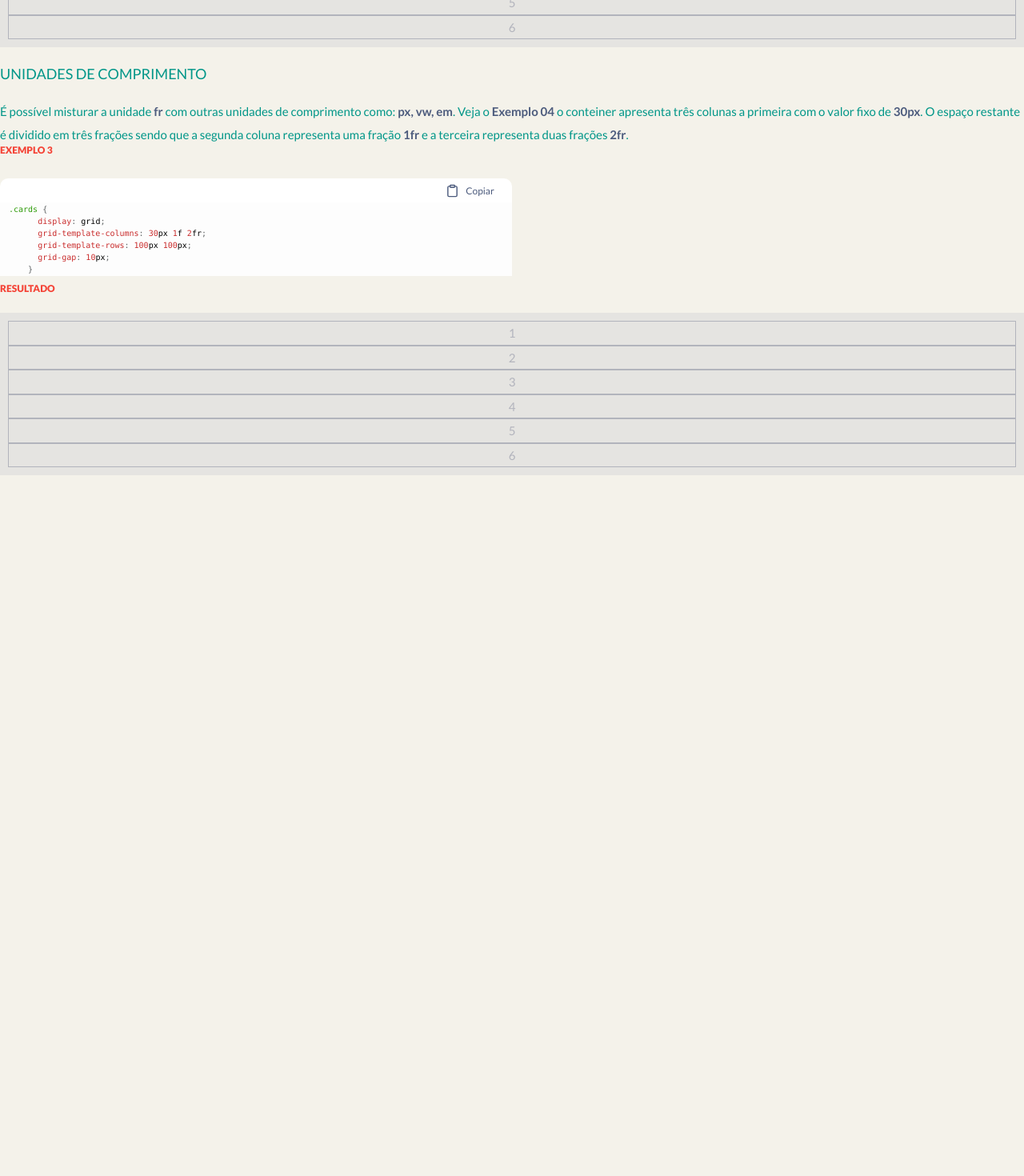
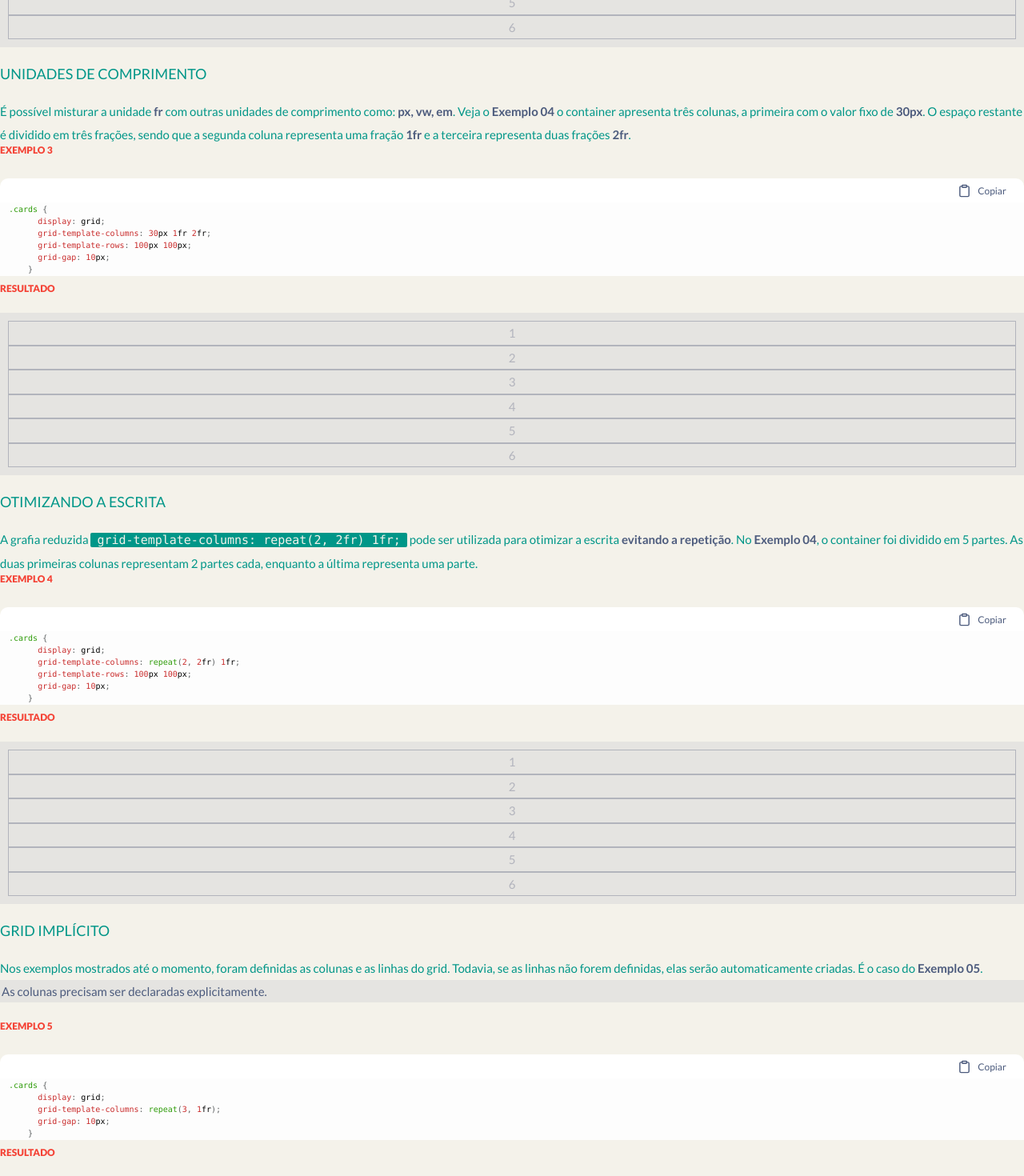
Before and after one commit to severidade/grid_css, a React (Create React App) app: page /make_grid in a window 1280 px wide. Shown: the part 1240-2710 px from the top of the page at 80% size. Before the commit the page ends 1858 px from the top, so only its background shows below. Built offline with nearby package versions, Linux system fonts and the light colour scheme; a web font is replaced by a local one.

Commit message:
feat: :rocket: Atualiza o arquivo DefiningTheGrid

```diff
--- a/src/data/DefiningTheGrid.js
+++ b/src/data/DefiningTheGrid.js
@@ -14,7 +14,7 @@ const DefiningTheGrid = {
   },
   2: {
     Title: "Proporção entre colunas",
-    Description: "<p>A proporção entre as colunas pode ser variável. No <strong>Exemplo 2</strong> foram ciadas três colunas mas o espaço do grid foi dividido em 4 frações. As duas primeiras colunas ocupam respectivamente <strong>uma fração</strong> e a terceira coluna <strong>duas frações</strong>.</p>",
+    Description: "<p>A proporção entre as colunas pode ser variável. No <strong>Exemplo 2</strong> foram criadas três colunas mas o espaço do grid foi dividido em 4 frações. As duas primeiras colunas ocupam respectivamente <strong>uma fração</strong> e a terceira coluna <strong>duas frações</strong>.</p>",
     Code: `.cards {
       display: grid;
       grid-template-columns: 1fr 1fr 2fr;
@@ -27,16 +27,54 @@ const DefiningTheGrid = {
   },
   3: {
     Title: "Unidades de comprimento",
-    Description: "<p>É possível misturar a unidade <strong>fr</strong> com outras unidades de comprimento como: <strong>px, vw, em</strong>. Veja o <strong>Exemplo 04</strong> o conteiner apresenta três colunas a primeira com o valor fixo de <strong>30px</strong>. O espaço restante é dividido em três frações sendo que a segunda coluna representa uma fração <strong>1fr</strong> e a terceira representa duas frações <strong>2fr</strong>.</p>",
+    Description: "<p>É possível misturar a unidade <strong>fr</strong> com outras unidades de comprimento como: <strong>px, vw, em</strong>. Veja o <strong>Exemplo 04</strong> o container apresenta três colunas, a primeira com o valor fixo de <strong>30px</strong>. O espaço restante é dividido em três frações, sendo que a segunda coluna representa uma fração <strong>1fr</strong> e a terceira representa duas frações <strong>2fr</strong>.</p>",
     Code: `.cards {
       display: grid;
-      grid-template-columns: 30px 1f 2fr;
+      grid-template-columns: 30px 1fr 2fr;
       grid-template-rows: 100px 100px;
       grid-gap: 10px;
     }`,
     Result:{
       NumberOfItems: 6,
     }
+  },
+  4: {
+    Title: "Otimizando a escrita",
+    Description: "<p>A grafia reduzida <strong class='codigo'>grid-template-columns: repeat(2, 2fr) 1fr;</strong> pode ser utilizada para otimizar a escrita <strong>evitando a repetição</strong>. No <strong>Exemplo 04</strong>, o container foi dividido em 5 partes. As duas primeiras colunas representam 2 partes cada, enquanto a última representa uma parte.</p>",
+    Code: `.cards {
+      display: grid;
+      grid-template-columns: repeat(2, 2fr) 1fr;
+      grid-template-rows: 100px 100px;
+      grid-gap: 10px;
+    }`,
+    Result:{
+      NumberOfItems: 6,
+    }
+  },
+  5: {
+    Title: "Grid implícito",
+    Description: "<p>Nos exemplos mostrados até o momento, foram definidas as colunas e as linhas do grid. Todavia, se as linhas não forem definidas, elas serão automaticamente criadas. É o caso do <strong>Exemplo 05</strong>.</p><p class='obs'>As colunas precisam ser declaradas explicitamente.</p>",
+    Code: `.cards {
+      display: grid;
+      grid-template-columns: repeat(3, 1fr);
+      grid-gap: 10px;
+    }`,
+    Result:{
+      NumberOfItems: 8,
+    }
+  },
+  6: {
+    Title: "",
+    Description: "<p>Para definir a altura da linha declarada implicitamente basta usar a propriedade <strong class='codigo'>grid-auto-rows</strong> atribuindo a ela um valor, como no <strong>Exemplo 6</strong>.</p>",
+    Code: `.cards {
+      display: grid;
+      grid-template-columns: repeat(3, 1fr);
+      grid-auto-rows: 100px;
+      grid-gap: 10px;
+    }`,
+    Result:{
+      NumberOfItems: 8,
+    }
   }
 };
 
--- a/src/index.css
+++ b/src/index.css
@@ -180,7 +180,7 @@ div[class*="exemplo_"] {
 
 
 .example_code{
-  width: 50vw;
+  width: 100%;
 }
 
 .header_highlighter{
```
